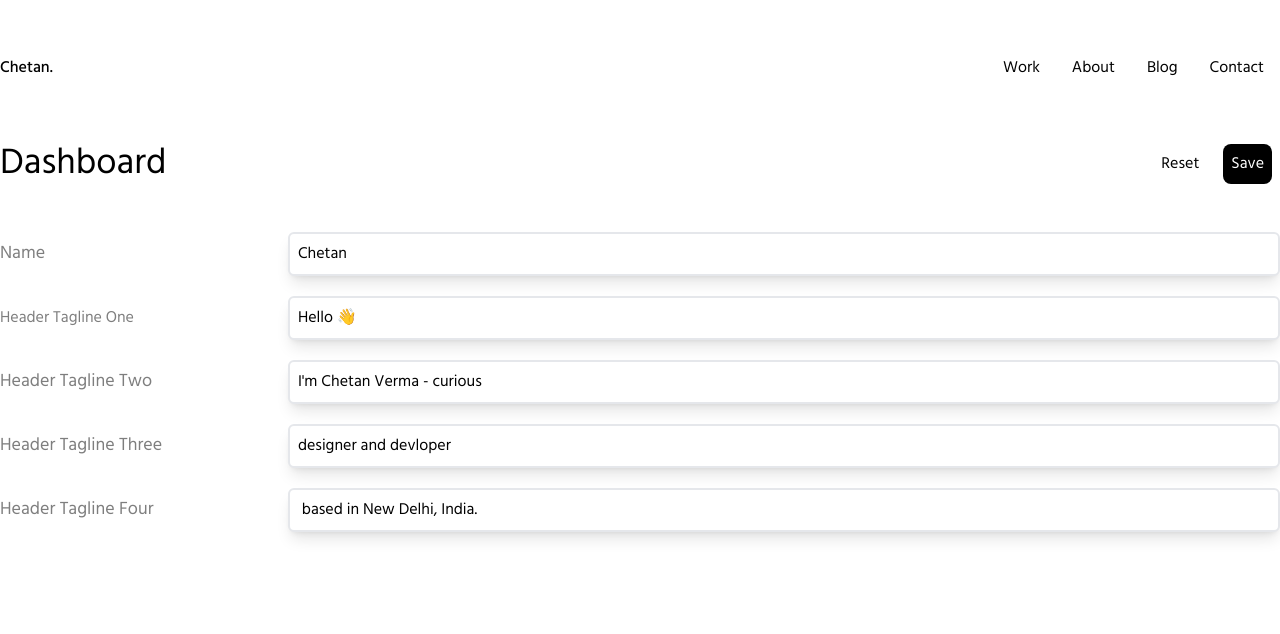
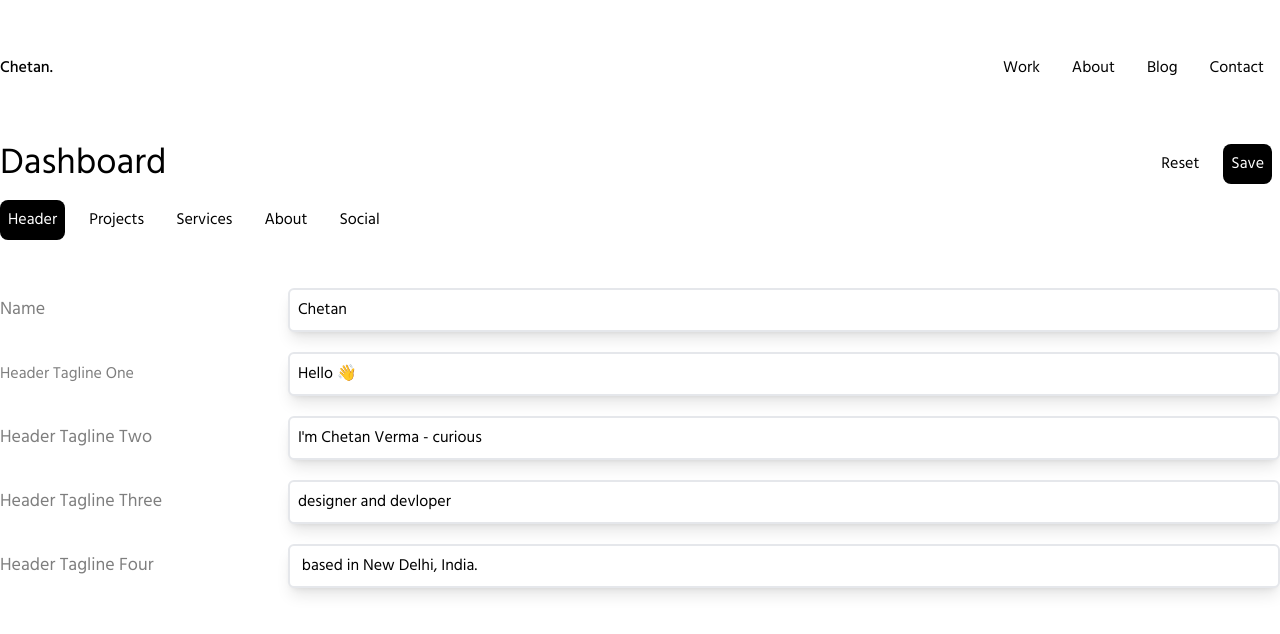
Before and after one commit to dragonhunter1230/react-portfolio, a Next.js app: page /edit in a window 1280 px wide. Shown: the top 634 px of the page. Built offline with nearby package versions, Linux system fonts and the light colour scheme.

Commit message:
Adding Tabs

```diff
--- a/components/Button/index.js
+++ b/components/Button/index.js
@@ -5,7 +5,7 @@ const Button = ({ children, type, onClick, classes }) => {
     return (
       <button
         onClick={onClick}
-        className="mob:text-sm laptop:text-base p-2 mob:p-1 laptop:p-2 m-2 mob:m-1 laptop:m-2 rounded-lg text-white bg-black transition-all duration-300 ease-out first:ml-0 hover:scale-105">
+        className="mob:text-sm laptop:text-base p-2 mob:p-1 laptop:p-2 m-2 mob:m-1 laptop:m-2 rounded-lg text-white bg-black transition-all duration-300 ease-out first:ml-0 hover:scale-105 active:scale-100">
         {children}
       </button>
     );
--- a/pages/edit.js
+++ b/pages/edit.js
@@ -6,6 +6,7 @@ import yourData from "../data/portfolio.json";
 const Edit = () => {
   // states
   const [data, setData] = useState(yourData);
+  const [currentTabs, setCurrentTabs] = useState("HEADER");
 
   const saveData = () => {
     if (process.env.NODE_ENV === "development") {
@@ -33,6 +34,34 @@ const Edit = () => {
               Save
             </Button>
           </div>
+        </div>
+
+        <div className="flex items-center">
+          <Button
+            onClick={() => setCurrentTabs("HEADER")}
+            type={currentTabs === "HEADER" && "primary"}>
+            Header
+          </Button>
+          <Button
+            onClick={() => setCurrentTabs("PROJECTS")}
+            type={currentTabs === "PROJECTS" && "primary"}>
+            Projects
+          </Button>
+          <Button
+            onClick={() => setCurrentTabs("SERVICES")}
+            type={currentTabs === "SERVICES" && "primary"}>
+            Services
+          </Button>
+          <Button
+            onClick={() => setCurrentTabs("ABOUT")}
+            type={currentTabs === "ABOUT" && "primary"}>
+            About
+          </Button>
+          <Button
+            onClick={() => setCurrentTabs("SOCIAL")}
+            type={currentTabs === "SOCIAL" && "primary"}>
+            Social
+          </Button>
         </div>
 
         <div className="mt-10">
```
